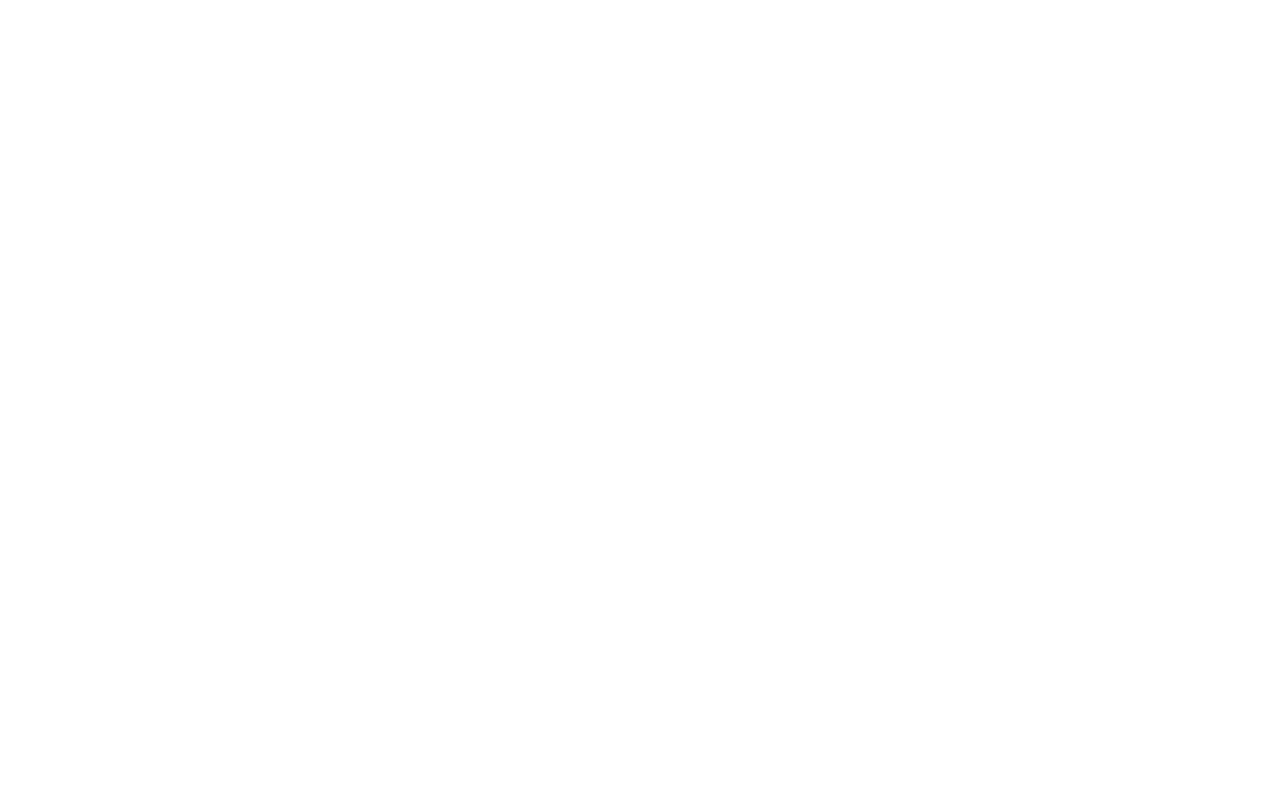
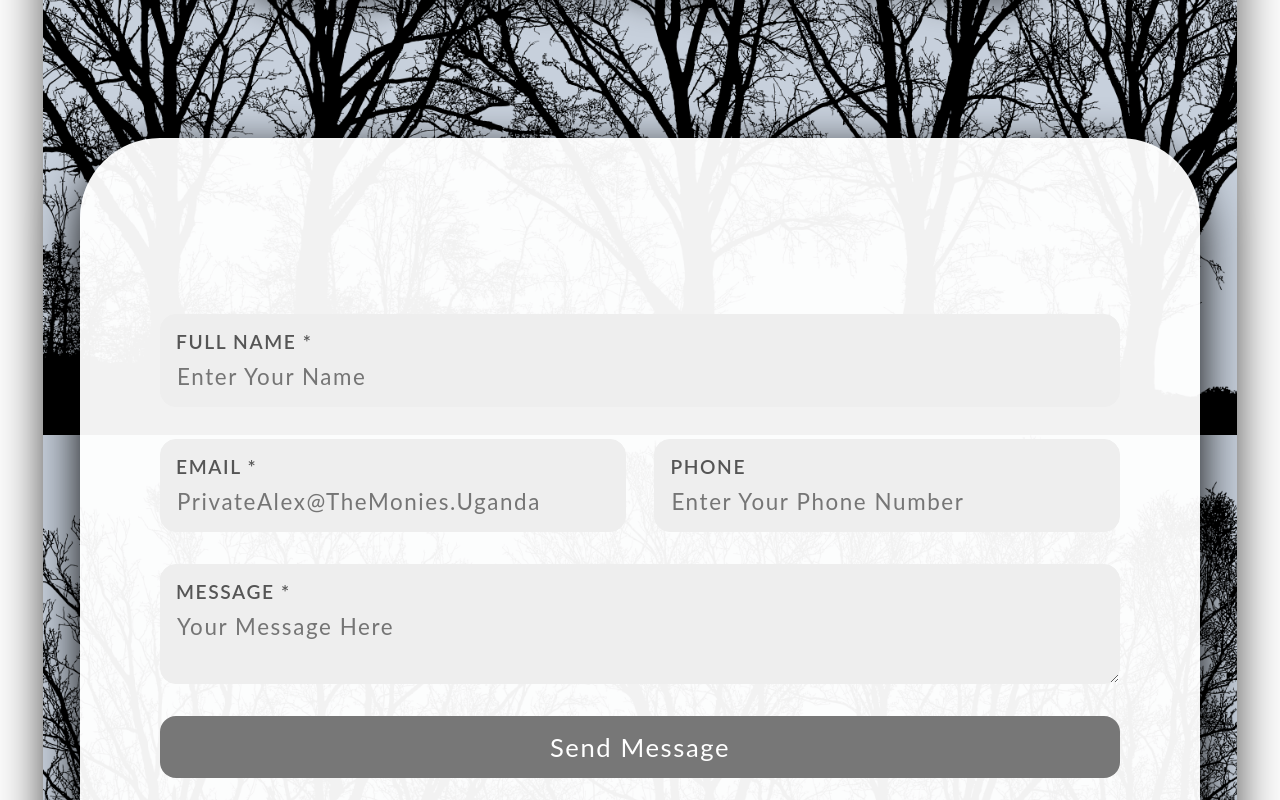
Before and after one commit to Oliver-Turp/Portfolio, a React (Create React App) app: page /sandbox/projects/phoenixmedia/contact in a window 1280 px wide. Before the commit this address had no page. Shown: the part 400-1200 px from the top of the page. Before the commit the page ends 800 px from the top, so only its background shows below. Built offline with nearby package versions, Linux system fonts and the light colour scheme.

Commit message:
PM Contact Page Done

```diff
--- a/src/App.js
+++ b/src/App.js
@@ -55,6 +55,7 @@
           <Route path="/sandbox/projects/phoenixmedia" element={<PM__Nav />}>
             <Route index element={<PM__Home />} />
             <Route path="comments" element={<PM__Comments />} />
+            <Route path="contact" element={<PM__Contact />} />
           </Route>
         </Routes>
       </Wrapper>
--- a/src/Phoenix_Media/Pages/PM__Contact.js
+++ b/src/Phoenix_Media/Pages/PM__Contact.js
@@ -1,7 +1,69 @@
-import React from "react";
+import { Helmet, HelmetProvider } from "react-helmet-async";
+
+import "../Styles/pm__contact.css";
 
 const PM__Contact = () => {
-  return <div>PM__Contact</div>;
+  return (
+    <>
+      <HelmetProvider>
+        <Helmet>
+          <title>Phoenix Media | Contact</title>
+        </Helmet>
+      </HelmetProvider>
+      <div className="pm__contact-wrap">
+        <h1>contact me</h1>
+
+        <form action="" method="POST">
+          <div className="pm__contact_input-group">
+            <label>Full Name *</label>
+            <input
+              type="text"
+              class="pm__contact_input-item"
+              placeholder="Enter Your Name"
+              name="name"
+              required
+            />
+          </div>
+          <div className="pm__contact_input-groups">
+            <div className="pm__contact_input-group">
+              <label>Email *</label>
+              <input
+                type="email"
+                class="pm__contact_input-item"
+                placeholder="PrivateAlex@TheMonies.Uganda"
+                name="email"
+                required
+              />
+            </div>
+            <div className="pm__contact_input-group">
+              <label>Phone</label>
+              <input
+                type="text"
+                class="pm__contact_input-item"
+                placeholder="Enter Your Phone Number"
+                name="phone"
+              />
+            </div>
+          </div>
+          <div className="pm__contact_input-group">
+            <label>Message *</label>
+            <textarea
+              class="pm__contact_input-textarea"
+              placeholder="Your Message Here"
+              name="message"
+              required
+            />
+          </div>
+          <input
+            type="submit"
+            value="Send Message"
+            name="submit"
+            className="pm__contact_input-button"
+          />
+        </form>
+      </div>
+    </>
+  );
 };
 
 export default PM__Contact;
--- a/src/Phoenix_Media/Styles/pm__contact.css
+++ b/src/Phoenix_Media/Styles/pm__contact.css
@@ -0,0 +1,119 @@
+.pm__contact-wrap {
+  padding: 15rem 0 20rem 0;
+  text-align: center;
+  background: url("../Assets/Images/contactBackground.png") center no-repeat;
+  background-size: cover;
+  background-attachment: fixed;
+  animation: contact-bg 35s infinite;
+}
+
+.pm__contact-wrap h1 {
+  font-size: 7rem;
+  font-weight: 700;
+  text-transform: uppercase;
+  letter-spacing: 0.5rem;
+  color: var(--white-color);
+  text-shadow: 0 1rem 2rem #000;
+  margin-bottom: 8rem;
+}
+
+.pm__contact-wrap form {
+  display: flex;
+  justify-content: center;
+  align-items: center;
+  width: 70rem;
+  height: 50rem;
+  background-color: rgba(255, 255, 255, 0.95);
+  margin: auto;
+  flex-direction: column;
+  border-radius: 5rem;
+  box-shadow: 0 1rem 3rem #000;
+  padding: 5rem;
+}
+
+.pm__contact_input-group {
+  width: 100%;
+  display: flex;
+  flex-direction: column;
+  margin: 1rem 0;
+  position: relative;
+}
+
+.pm__contact_input-groups {
+  width: 100%;
+  display: flex;
+  justify-content: space-between;
+}
+
+.pm__contact_input-groups .pm__contact_input-group {
+  width: 48.5%;
+}
+
+.pm__contact_input-item,
+.pm__contact_input-textarea {
+  padding: 3rem 1rem 1rem 1rem;
+  background-color: var(--secondary-color);
+  border: 0.1rem solid var(--secondary-color);
+  font-size: 1.4rem;
+  color: var(--light-grey-color);
+  letter-spacing: 0.1rem;
+  border-radius: 1rem;
+  transition: border 0.3s;
+}
+
+.pm__contact_input-item:focus,
+.pm__contact_input-textarea:focus {
+  border: 0.1rem solid #ccc;
+}
+
+.pm__contact_input-group label {
+  font-size: 1.2rem;
+  font-weight: 600;
+  text-transform: uppercase;
+  letter-spacing: 0.1rem;
+  color: var(--grey-color);
+  position: absolute;
+  top: 1rem;
+  left: 1rem;
+}
+
+.pm__contact_input-button {
+  width: 100%;
+  padding: 1rem;
+  font-size: 1.6rem;
+  letter-spacing: 0.1rem;
+  margin-top: 1rem;
+  background-color: var(--light-grey-color);
+  color: var(--white-color);
+  border-radius: 1rem;
+  border: none;
+  cursor: pointer;
+  transition: background-color 0.4s;
+}
+
+.pm__contact_input-button:hover {
+  background-color: var(--grey-color);
+}
+
+.pm__contact_input-textarea {
+  max-height: 25rem;
+  max-width: 100%;
+}
+
+@keyframes contact-bg {
+  0% {
+    background-color: #3d3d3d;
+  }
+  25% {
+    background-color: #ced8e4;
+  }
+  50% {
+    background-color: #1e81f3;
+  }
+  75% {
+    background-color: #ff7842;
+  }
+  100% {
+    background-color: #3d3d3d;
+  }
+}
```
Also changed, not shown: src/Phoenix_Media/Assets/Images/contactBackground.png (added).
